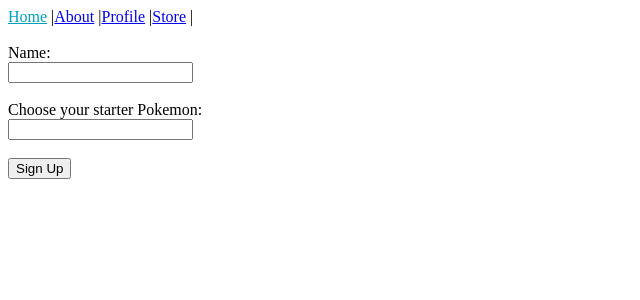
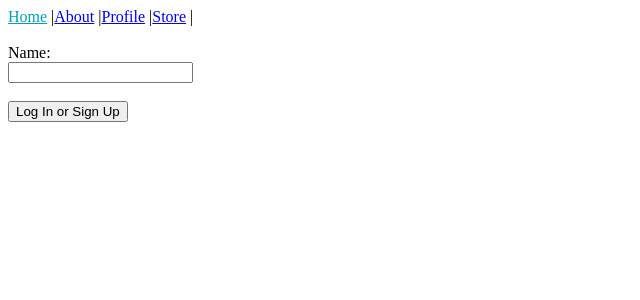
Before and after one commit to jazminmatos/poki_habit_tracker_client, a React (Create React App) app: page / in a window 1280 px wide. Shown: the top 300 px of the page, without its empty margins (0-640 px from the left). Built offline with nearby package versions, Linux system fonts and the light colour scheme.

Commit message:
removed pokemon input

```diff
--- a/src/actions/userActions.js
+++ b/src/actions/userActions.js
@@ -1,4 +1,4 @@
-export const createUser = user => {
+export const findOrCreateUser = user => {
     return dispatch => {
         fetch('http://127.0.1:3000/users', {
             method: 'POST',
@@ -6,6 +6,6 @@ export const createUser = user => {
             headers: { 'Content-Type': 'application/json' }
         })
         .then(resp => resp.json())
-        .then(user => dispatchEvent({ type: 'CREATE_USER', payload: user}))
+        .then(user => dispatchEvent({ type: 'FIND_OR_CREATE_USER', payload: user}))
     }
 }
--- a/src/components/signupForm.js
+++ b/src/components/signupForm.js
@@ -1,12 +1,11 @@
 import React, { Component } from 'react';
 import { connect } from 'react-redux';
 
-import { createUser } from '../actions/userActions';
+import { findOrCreateUser } from '../actions/userActions';
 
 class signupForm extends Component {
     state = {
-        name: '',
-        pokemon: ''
+        name: ''
     }
     // Can move state to signupContainer???
 
@@ -24,7 +23,7 @@ class signupForm extends Component {
         // call an action that will dispatch a new object to our reducer
         // Reducer updates our store state
         // At the same time, the action is going to make a POST fetch so that we can persist it to our db
-        this.props.createUser(this.state)
+        this.props.findOrCreateUser(this.state)
     }
 
     render() {
@@ -36,15 +35,11 @@ class signupForm extends Component {
                     <br />
                     <input type='text' value={this.state.name} onChange={this.handleChange} name="name"/>
                     <br /><br />
-                    <label>Choose your starter Pokemon:</label>
-                    <br />
-                    <input type='text' value={this.state.pokemon} onChange={this.handleChange} name="pokemon"/>
-                    <br /><br />
-                    <input type='submit' value="Sign Up"/>
+                    <input type='submit' value="Log In or Sign Up"/>
                 </form>
             </div>
         );
     }
 }
 
-export default connect(null, { createUser })(signupForm);
+export default connect(null, { findOrCreateUser })(signupForm);
```
